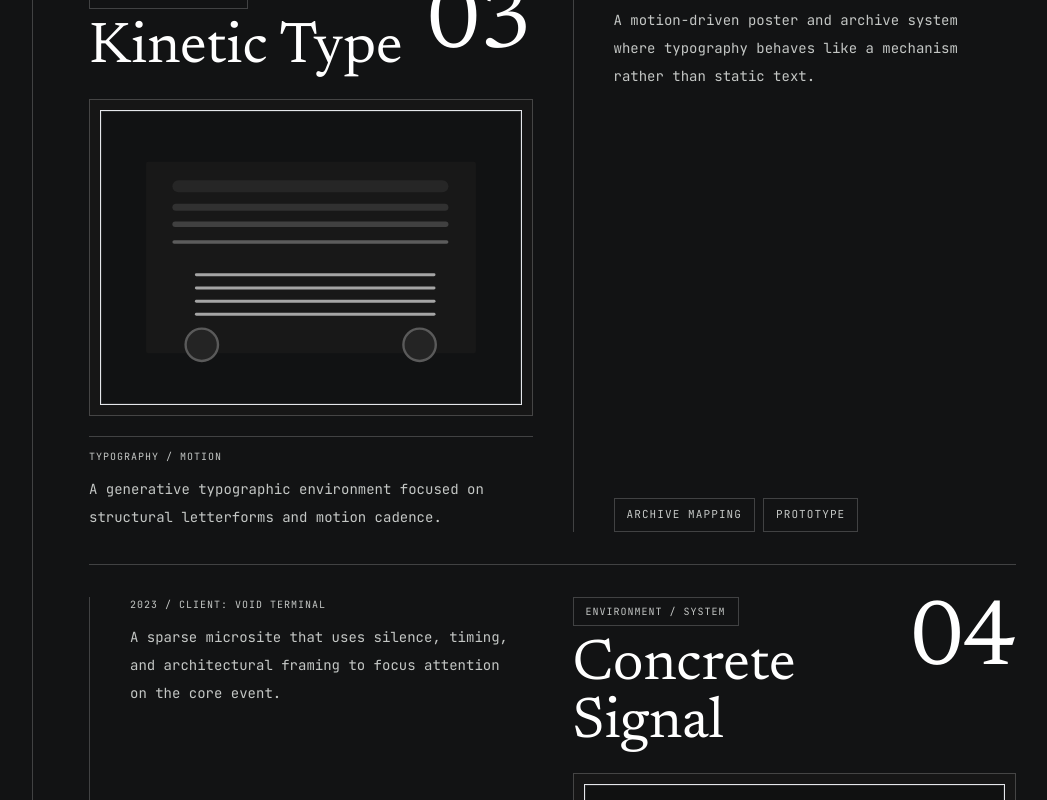
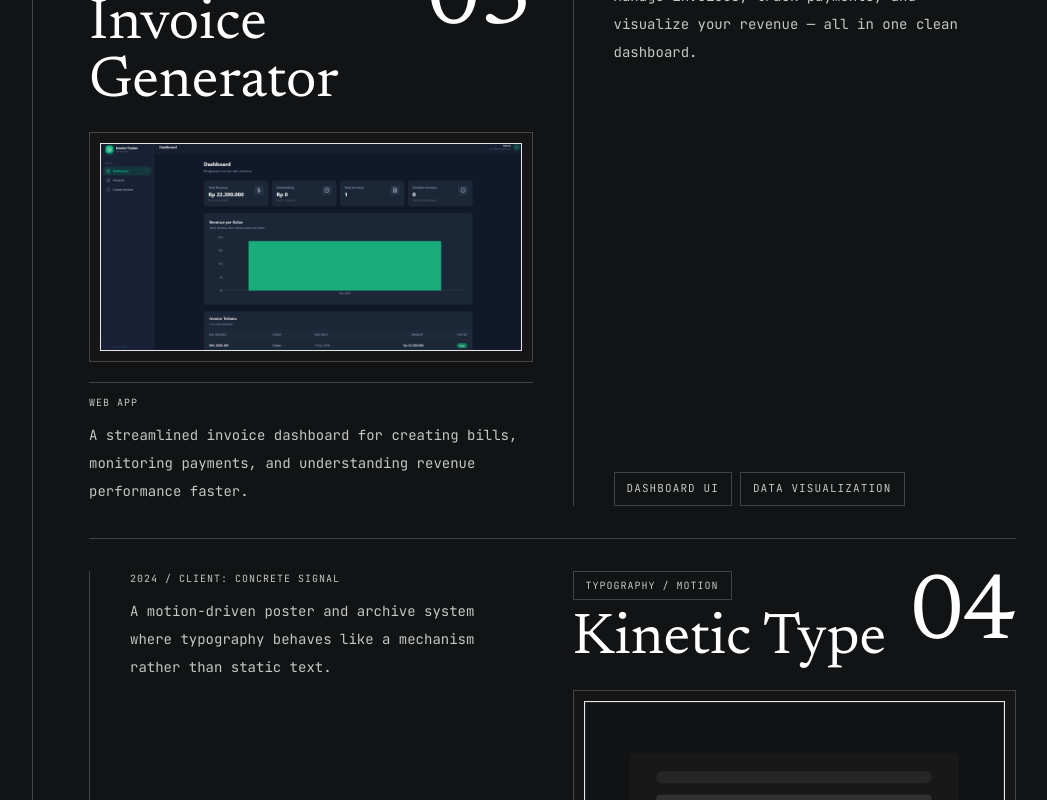
Before and after one commit to Pipip-zen/new-web-porto, a Next.js app: page /works in a window 1280 px wide. Shown: the part 1740-2540 px from the top of the page, without its empty margins (208-1255 px from the left). Built offline with nearby package versions, Linux system fonts and the light colour scheme.

Commit message:
feat: refine works page projects

```diff
--- a/src/app/works/page.tsx
+++ b/src/app/works/page.tsx
@@ -11,7 +11,7 @@ export const metadata: Metadata = {
 export default function WorksPage() {
   return (
     <PageShell index="02" label="Works">
-      <section className="space-y-8 border-b border-outline-variant pb-10 lg:pb-16">
+      <section className="space-y-6 border-b border-outline-variant pb-5 lg:pb-8">
         <div className="grid gap-8 lg:grid-cols-[minmax(0,1.4fr)_minmax(0,0.6fr)] lg:items-start">
           <div>
             <p className="font-serif text-[3.6rem] font-normal leading-[0.94] tracking-editorial text-on-surface sm:text-[5rem] lg:text-[6rem]">
--- a/src/components/sections/WorksGrid.tsx
+++ b/src/components/sections/WorksGrid.tsx
@@ -8,7 +8,7 @@ type WorksGridProps = {
 
 export function WorksGrid({ projects }: WorksGridProps) {
   return (
-    <section className="space-y-8">
+    <section className="space-y-4 pt-4 lg:space-y-5 lg:pt-5">
       <SectionLabel index="02" label="Selected works" />
       <div className="border-b border-outline-variant">
         {projects.map((project, index) => (
--- a/src/data/projects.ts
+++ b/src/data/projects.ts
@@ -121,8 +121,49 @@ export const projects: Project[] = [
     ]
   },
   {
+    slug: "invoice-generator",
+    displayIndex: "03",
+    title: "Invoice Generator",
+    year: "2025",
+    category: "Web App",
+    role: "Fullstack Developer",
+    client: "Personal project",
+    clientLabel: "Context",
+    demoUrl: "https://invoice-generator-khaki-nu.vercel.app/",
+    githubUrl: "https://github.com/Pipip-zen/invoice-generator",
+    location: "Indonesia",
+    image: "/projects/invoice-images.png",
+    summary: "A streamlined invoice dashboard for creating bills, monitoring payments, and understanding revenue performance faster.",
+    description: "Manage invoices, track payments, and visualize your revenue — all in one clean dashboard.",
+    featured: false,
+    services: ["Dashboard UI", "Data visualization", "Fullstack development"],
+    stack: ["React + Vite", "Tailwind CSS", "Supabase", "Recharts", "React Hook Form", "Vercel"],
+    metrics: [
+      { label: "Invoices", value: "Managed" },
+      { label: "Payments", value: "Tracked" },
+      { label: "Revenue", value: "Visualized" }
+    ],
+    challenge: "Design an invoice workflow that keeps billing, payment status, and revenue tracking simple without turning the dashboard into a cluttered admin tool.",
+    solution: "Built a clean dashboard structure with Supabase-backed data, form handling for invoice management, and charts that make revenue trends easier to read.",
+    outcome: "The project turned invoice administration into a more organized, visual, and accessible workflow for day-to-day financial tracking.",
+    process: [
+      {
+        title: "Dashboard structure",
+        description: "Organized the interface around invoices, payment tracking, and revenue overview so users could find the main actions quickly."
+      },
+      {
+        title: "Form workflow",
+        description: "Used structured form handling to make invoice creation and updates more reliable and easier to maintain."
+      },
+      {
+        title: "Revenue visibility",
+        description: "Added chart-based summaries to help users read payment activity and revenue performance at a glance."
+      }
+    ]
+  },
+  {
     slug: "concrete-signal",
-    displayIndex: "03",
+    displayIndex: "04",
     title: "Kinetic Type",
     year: "2024",
     category: "Typography / Motion",
@@ -157,44 +198,6 @@ export const projects: Project[] = [
         description: "Designed filters to feel like notation rather than app chrome."
       }
     ]
-  },
-  {
-    slug: "void-terminal",
-    displayIndex: "04",
-    title: "Concrete Signal",
-    year: "2023",
-    category: "Environment / System",
-    role: "Frontend Developer",
-    client: "Void Terminal",
-    location: "Seoul",
-    image: "/projects/concrete-signal.svg",
-    summary: "A launch environment staged as a severe digital threshold with one primary action path.",
-    description: "A sparse microsite that uses silence, timing, and architectural framing to focus attention on the core event.",
-    featured: false,
-    services: ["Microsite concept", "Motion direction", "Frontend build"],
-    stack: ["Next.js", "Framer Motion", "Tailwind CSS"],
-    metrics: [
-      { label: "Build time", value: "10 days" },
-      { label: "Event cities", value: "03" },
-      { label: "Primary CTA", value: "Single path" }
-    ],
-    challenge: "Build anticipation with almost no visual ornament and only one meaningful action path.",
-    solution: "Relied on typography scale, sequencing, and delayed content reveals rather than media-heavy spectacle.",
-    outcome: "The site concentrated attention on attendance conversion while staying aligned with the installation's raw aesthetic.",
-    process: [
-      {
-        title: "Threshold pacing",
-        description: "Structured the sequence like an approach corridor: wait, reveal, then instruction."
-      },
-      {
-        title: "Single-action clarity",
-        description: "Every module pointed back to attendance information or event context."
-      },
-      {
-        title: "Monochrome discipline",
-        description: "Avoided visual effects that would cheapen the event's physical atmosphere."
-      }
-    ]
   }
 ];
 
```
Also changed, not shown: public/projects/invoice-images.png (added).
